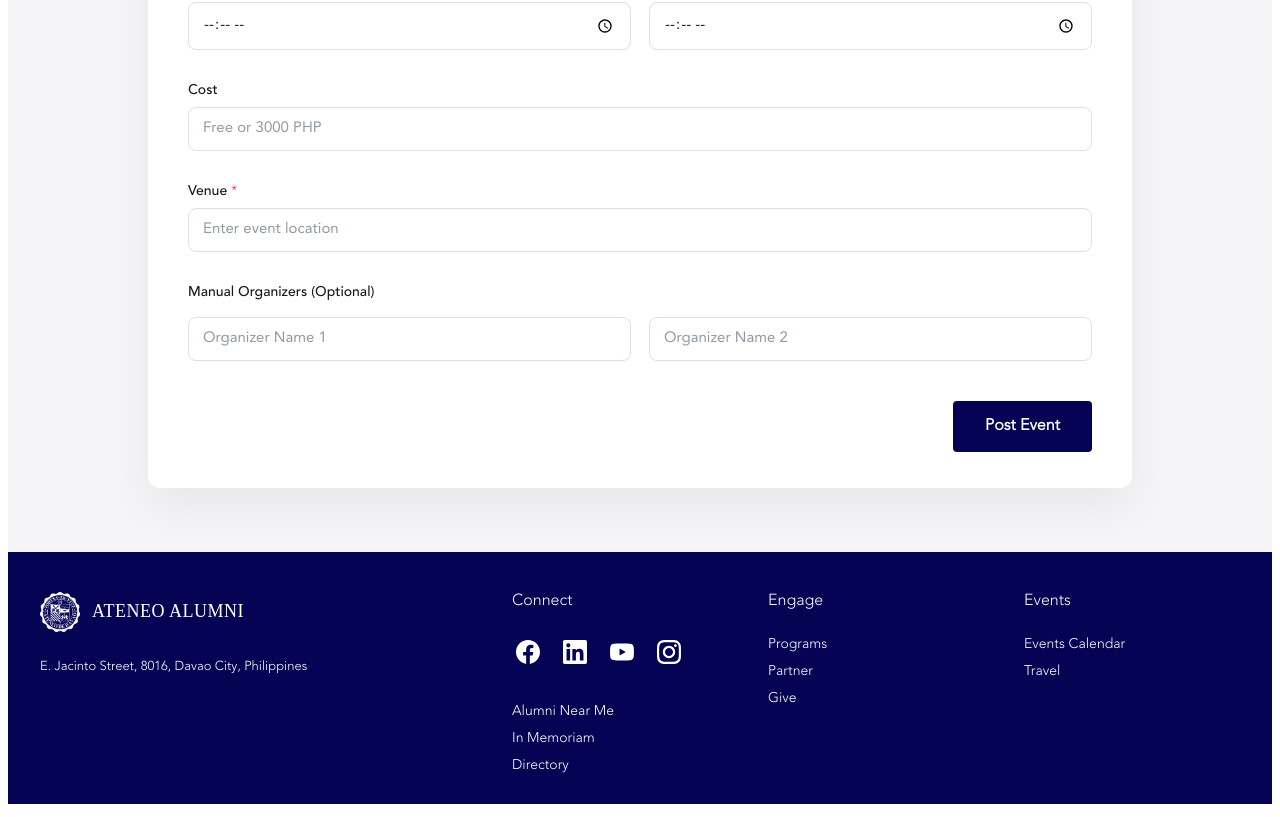
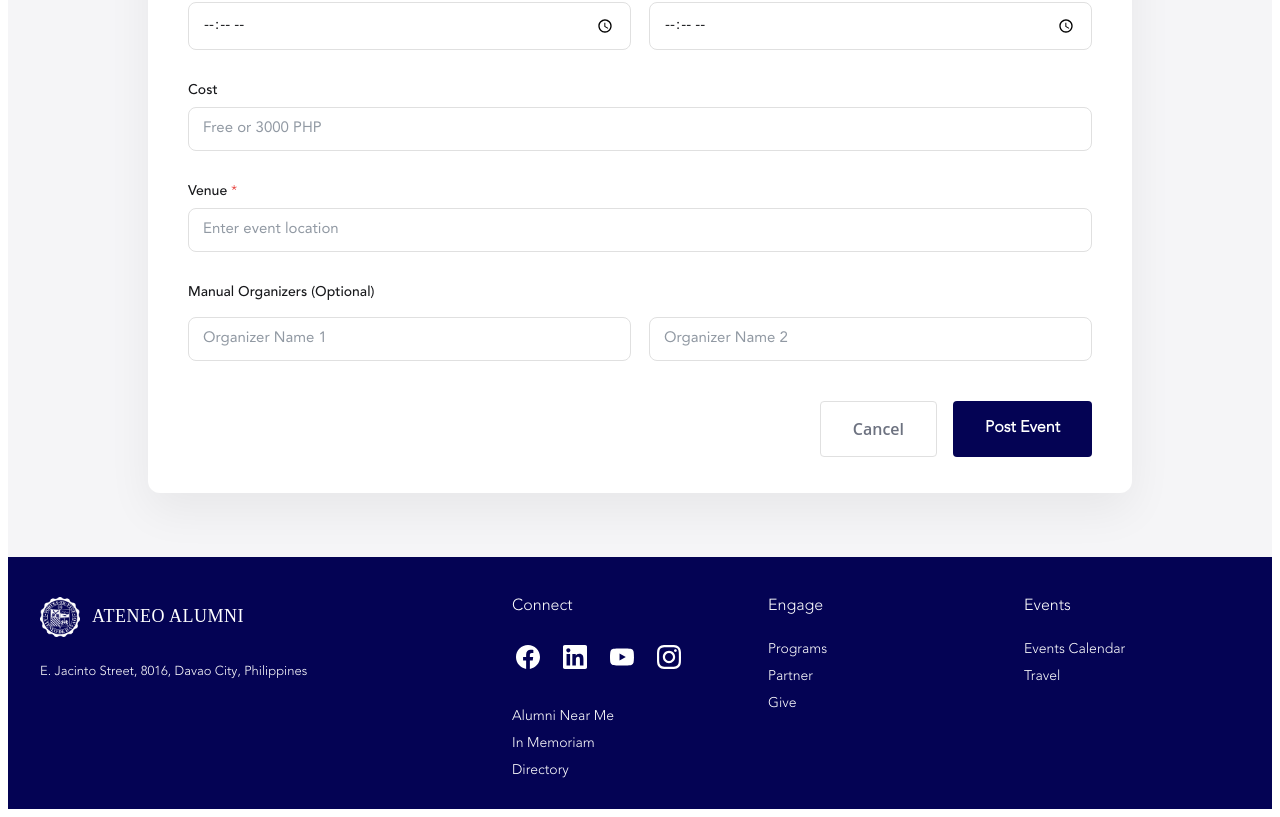
Before and after one commit to nelp-js/sia-2, a React (Vite) app in the folder frontend/: page /create-event in a window 1280 px wide. Shown: the part 1263-2080 px from the top of the page. Built offline with nearby package versions, Linux system fonts and the light colour scheme; a web font is replaced by a local one.

Commit message:
feat: added cancel botton, made redirecting faster

```diff
--- a/frontend/src/pages/CreateEvent.jsx
+++ b/frontend/src/pages/CreateEvent.jsx
@@ -4,12 +4,14 @@ import Footer from '../components/Footer';
 import '../styles/CreateEvent.css';
 import { useTitle } from '../Hooks/useTitle';
 import { ACCESS_TOKEN } from '../constants';
+import { useNavigate } from 'react-router-dom';
 
 function CreateEvent() {
     useTitle('Create Event');
+    const navigate = useNavigate();
     const [formData, setFormData] = useState({
         eventName: '',
-        previewText: '', // We will map this to 'event_description' or a subtitle if you add one
+        previewText: '',
         coverPhoto: null,
         description: '',
         actionButtonEnabled: false,
@@ -70,8 +72,6 @@ function CreateEvent() {
 
         // try {
         //     // 3. Send Request (WITH AUTH TOKEN)
-        //     // You need to retrieve the token from where you stored it (localStorage/Context)
-        //     // Assuming you stored it as 'access' or 'token'
         //     const token = localStorage.getItem(ACCESS_TOKEN);
 
         //     const response = await fetch('http://127.0.0.1:8000/api/events/', {
@@ -85,15 +85,12 @@ function CreateEvent() {
 
         try {
             // 3. Send Request (WITH AUTH TOKEN)
-            // You need to retrieve the token from where you stored it (localStorage/Context)
             const token = localStorage.getItem(ACCESS_TOKEN);
 
-            // CHANGE: Use your live Render URL here
             const response = await fetch('https://sia-2.onrender.com/api/events/', {
                 method: 'POST',
                 headers: {
-                    // 'Content-Type': 'multipart/form-data', // Correct: Keep this commented out
-                    'Authorization': `Bearer ${token}` // Attach the token
+                    'Authorization': `Bearer ${token}`
                 },
                 body: dataToSend
             });
@@ -345,6 +342,14 @@ function CreateEvent() {
 
                         {/* Submit button */}
                         <div className="ce-actions">
+                            <button
+                                type="button"
+                                className="ce-cancel-btn"
+                                onClick={() => navigate(-1)} // -1 means "Go back one page"
+                             >
+                                Cancel
+                            </button>
+
                             <button type="submit" className="ce-submit-btn">
                                 <span>Post Event</span>
                             </button>
--- a/frontend/src/pages/Login.jsx
+++ b/frontend/src/pages/Login.jsx
@@ -65,9 +65,7 @@ function Login() {
                 localStorage.setItem(ACCESS_TOKEN, data.access);
                 localStorage.setItem(REFRESH_TOKEN, data.refresh);
 
-                // 4. FIX: Use React Router redirect instead of window.location
-                // window.location.href = '/'  <-- This reloads the page (slower)
-                window.location.href = '/'; // keeping your method for now, or use navigate('/')
+                navigate('/');
             } else {
                 // 5. DEBUG: This will print the specific 400 error to your browser console
                 console.log("Error details:", data);
--- a/frontend/src/styles/CreateEvent.css
+++ b/frontend/src/styles/CreateEvent.css
@@ -252,6 +252,33 @@
     display: flex;
     justify-content: flex-end;
     margin-top: 8px;
+    gap: 16px;
+}
+
+/* New Cancel Button Style */
+.ce-cancel-btn {
+    display: inline-flex;
+    align-items: center;
+    justify-content: center;
+    padding: 16px 32px; /* Matches the submit button size */
+    border-radius: 4px;
+
+    /* Secondary Button Styling */
+    border: 1px solid #e0e0e0;
+    background-color: #ffffff;
+    color: #6d7280; /* Muted gray text */
+
+    font-family: 'Open Sans', system-ui, -apple-system, BlinkMacSystemFont, 'Segoe UI', sans-serif;
+    font-size: 16px;
+    font-weight: 600;
+    cursor: pointer;
+    transition: all 0.2s ease;
+}
+
+.ce-cancel-btn:hover {
+    background-color: #f5f5f7; /* Light gray hover */
+    color: #18191c; /* Darker text on hover */
+    border-color: #d1d5db;
 }
 
 .ce-submit-btn {
```
